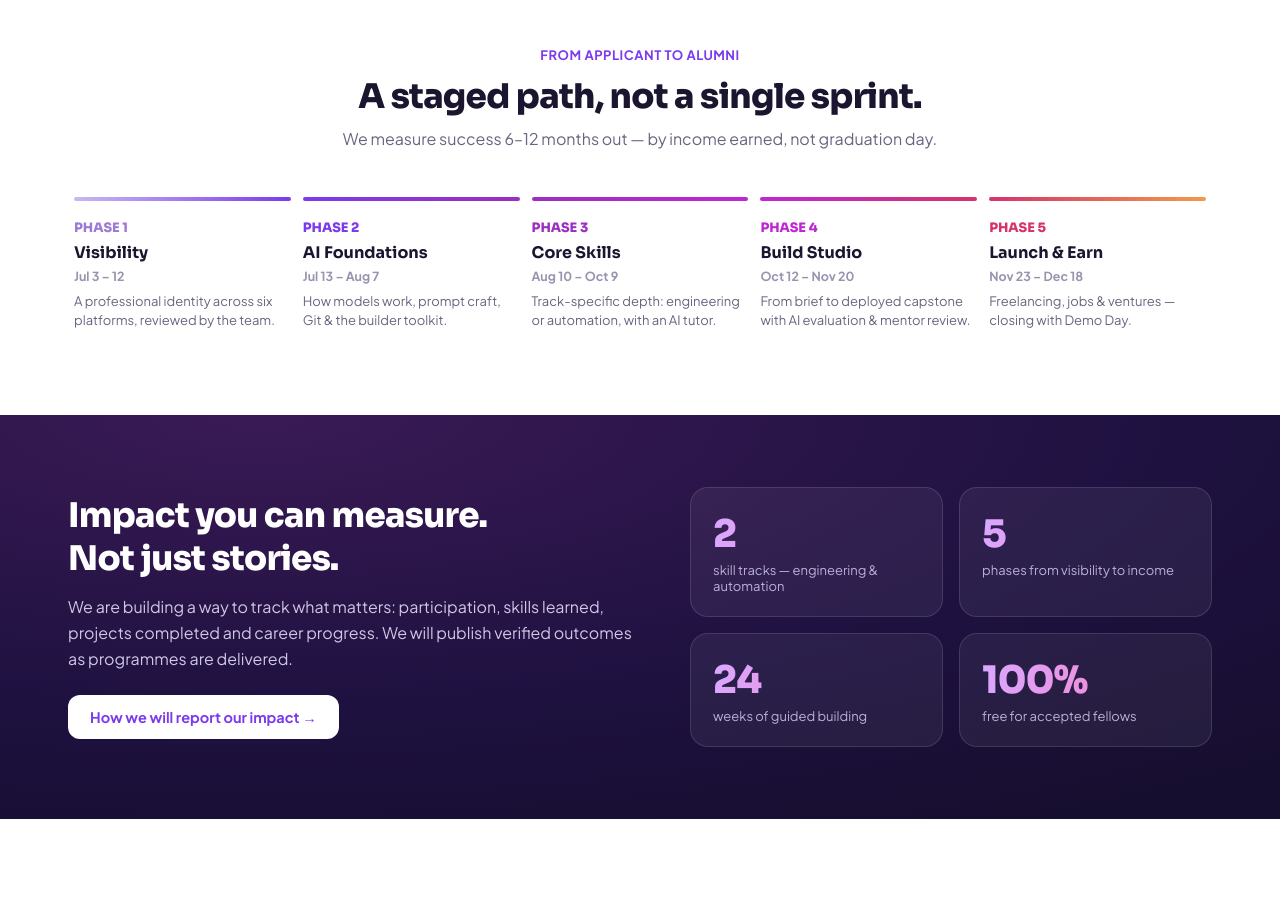
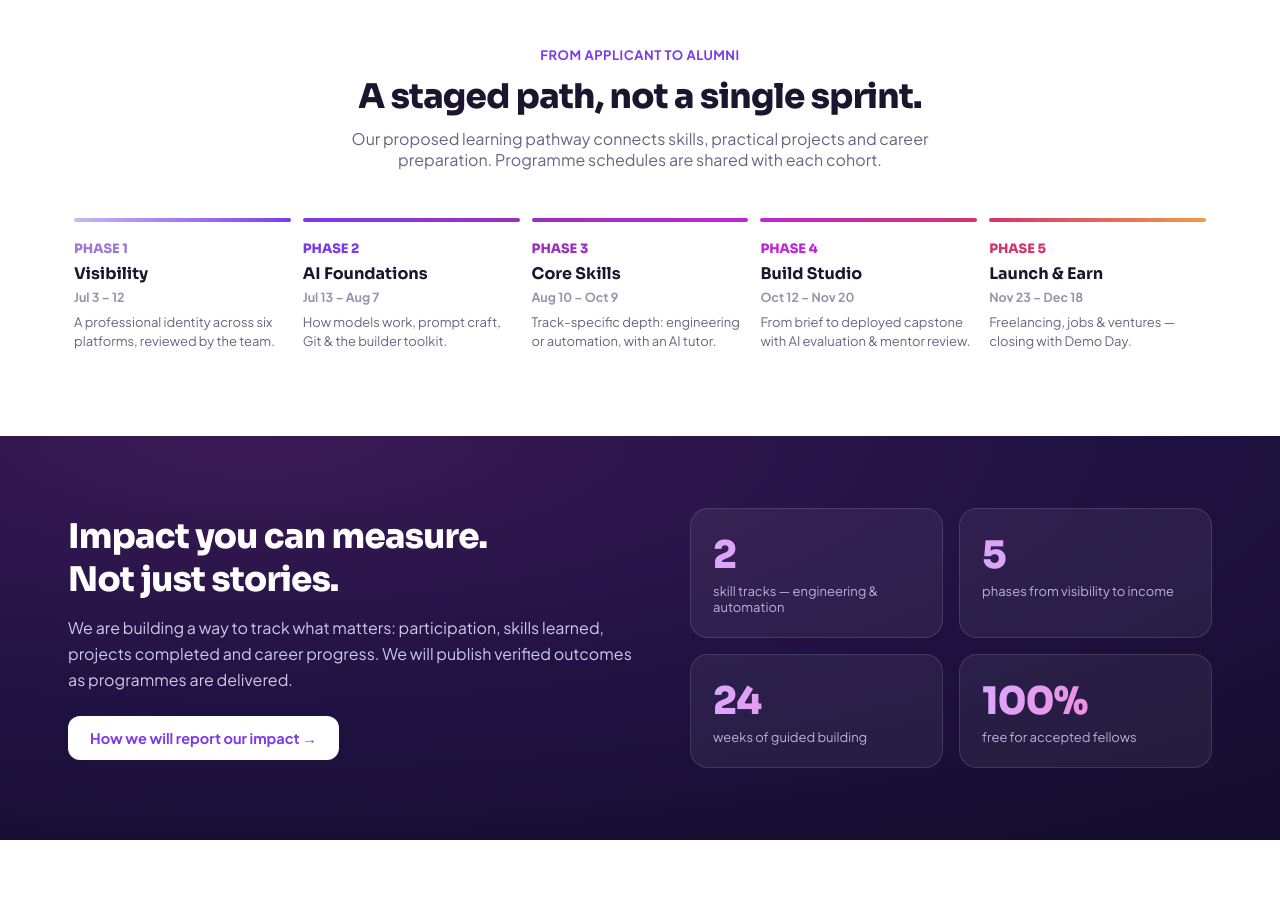
Before and after one commit to techascend-cohort-2/techascend-platform, a Next.js app: page / in a window 1280 px wide. Shown: the part 2780-3688 px from the top of the page. Built offline with nearby package versions, Linux system fonts and the light colour scheme; no server answers; the database is empty.

Commit message:
refine public messaging and remove unsupported claims

```diff
--- a/components/Journey.tsx
+++ b/components/Journey.tsx
@@ -8,7 +8,7 @@ export default function Journey() {
         <div className="eyebrow">FROM APPLICANT TO ALUMNI</div>
         <h2 className={styles.title}>A staged path, not a single sprint.</h2>
         <p className={styles.lede}>
-          We measure success 6–12 months out — by income earned, not graduation day.
+          Our proposed learning pathway connects skills, practical projects and career preparation. Programme schedules are shared with each cohort.
         </p>
       </div>
       <div className={styles.track}>
```
